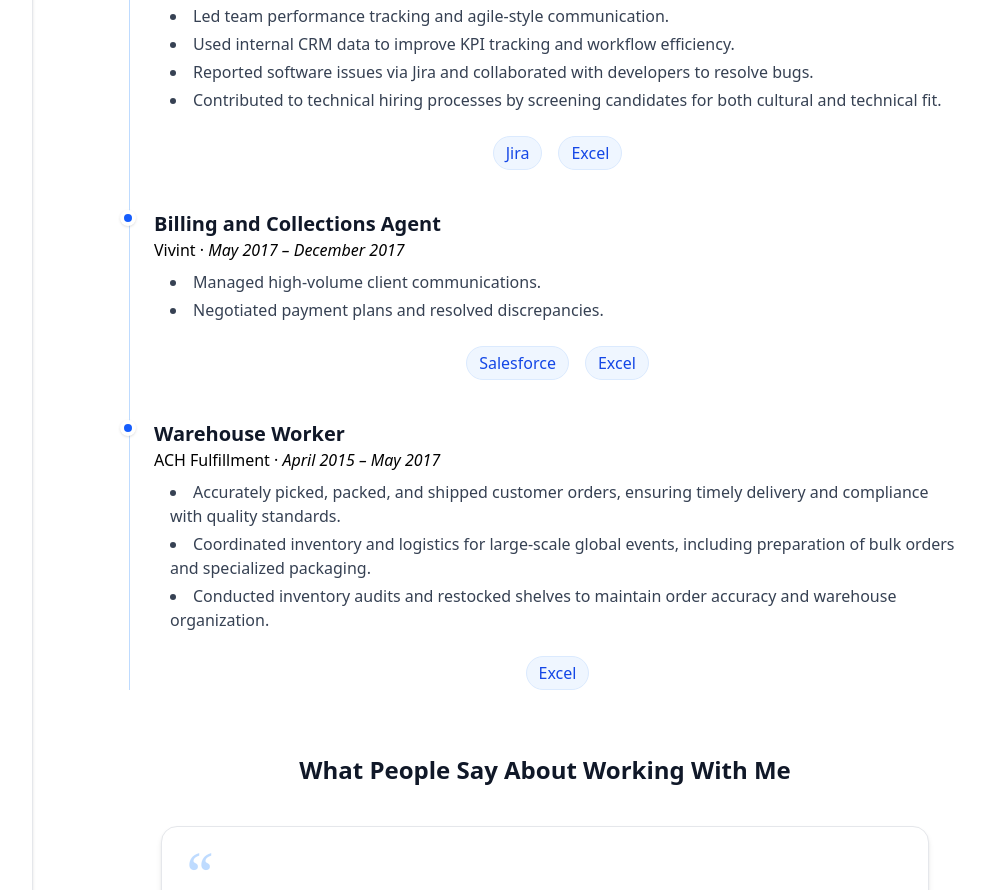
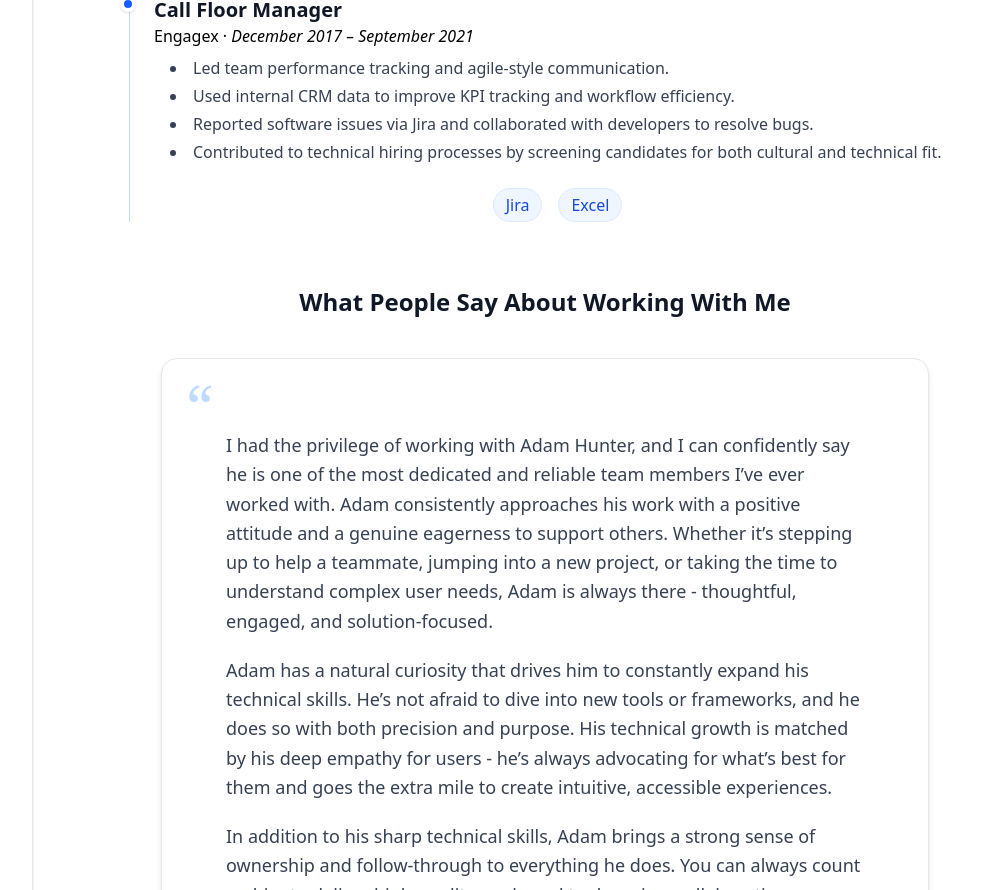
Before and after one commit to adam-hunter13/next-portfolio, a Next.js app: page /experience in a window 1280 px wide. Shown: the part 820-1710 px from the top of the page, without its empty margins (223-1208 px from the left). Built offline with nearby package versions, Linux system fonts and the light colour scheme.

Commit message:
various updates

```diff
--- a/app/data/experience.ts
+++ b/app/data/experience.ts
@@ -34,6 +34,7 @@ const experiences: ExperienceItem[] = [
     company: 'Modere',
     date: 'July 2022 – April 2025',
     description: [
+      "Promoted to a front-end development role, designing and building an internal brand guide and design system documentation site using React and Next.js.",
       "Developed, maintained, and optimized front-end content using modern CMS platforms like ContentStack and PimCore.",
       "Applied SEO best practices to improve organic search performance and user engagement.",
       "Partnered with cross-functional teams (creative, IT, marketing) to implement technical updates and ensure brand consistency.",
@@ -72,32 +73,32 @@ const experiences: ExperienceItem[] = [
       "Excel",
     ]
   },
-  {
-    role: 'Billing and Collections Agent',
-    company: 'Vivint',
-    date: 'May 2017 – December 2017',
-    description: [
-      "Managed high-volume client communications.",
-      "Negotiated payment plans and resolved discrepancies.",
-    ],
-    tools: [
-      "Salesforce",
-      "Excel",
-    ]
-  },
-  {
-    role: 'Warehouse Worker',
-    company: 'ACH Fulfillment',
-    date: 'April 2015 – May 2017',
-    description: [
-      "Accurately picked, packed, and shipped customer orders, ensuring timely delivery and compliance with quality standards.",
-      "Coordinated inventory and logistics for large-scale global events, including preparation of bulk orders and specialized packaging.",
-      "Conducted inventory audits and restocked shelves to maintain order accuracy and warehouse organization.",
-    ],
-    tools: [
-      "Excel",
-    ]
-  },
+  // {
+  //   role: 'Billing and Collections Agent',
+  //   company: 'Vivint',
+  //   date: 'May 2017 – December 2017',
+  //   description: [
+  //     "Managed high-volume client communications.",
+  //     "Negotiated payment plans and resolved discrepancies.",
+  //   ],
+  //   tools: [
+  //     "Salesforce",
+  //     "Excel",
+  //   ]
+  // },
+  // {
+  //   role: 'Warehouse Worker',
+  //   company: 'ACH Fulfillment',
+  //   date: 'April 2015 – May 2017',
+  //   description: [
+  //     "Accurately picked, packed, and shipped customer orders, ensuring timely delivery and compliance with quality standards.",
+  //     "Coordinated inventory and logistics for large-scale global events, including preparation of bulk orders and specialized packaging.",
+  //     "Conducted inventory audits and restocked shelves to maintain order accuracy and warehouse organization.",
+  //   ],
+  //   tools: [
+  //     "Excel",
+  //   ]
+  // },
 ]
 
 export default experiences
```
Also changed, not shown: 1 other file (tests, documents, lock files or other folders).
